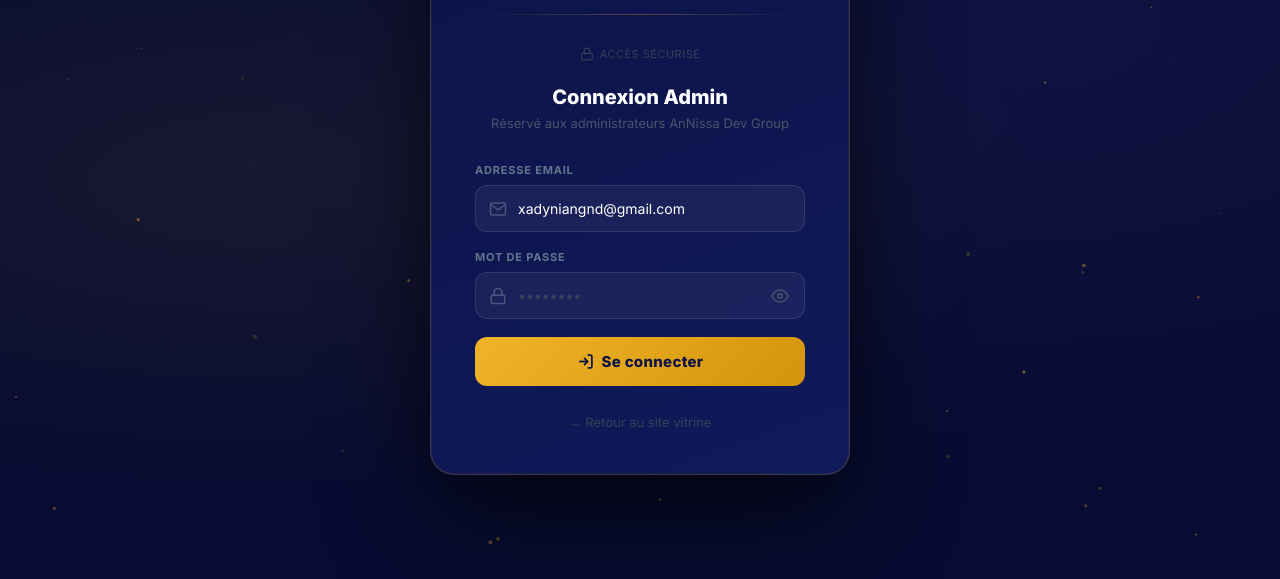
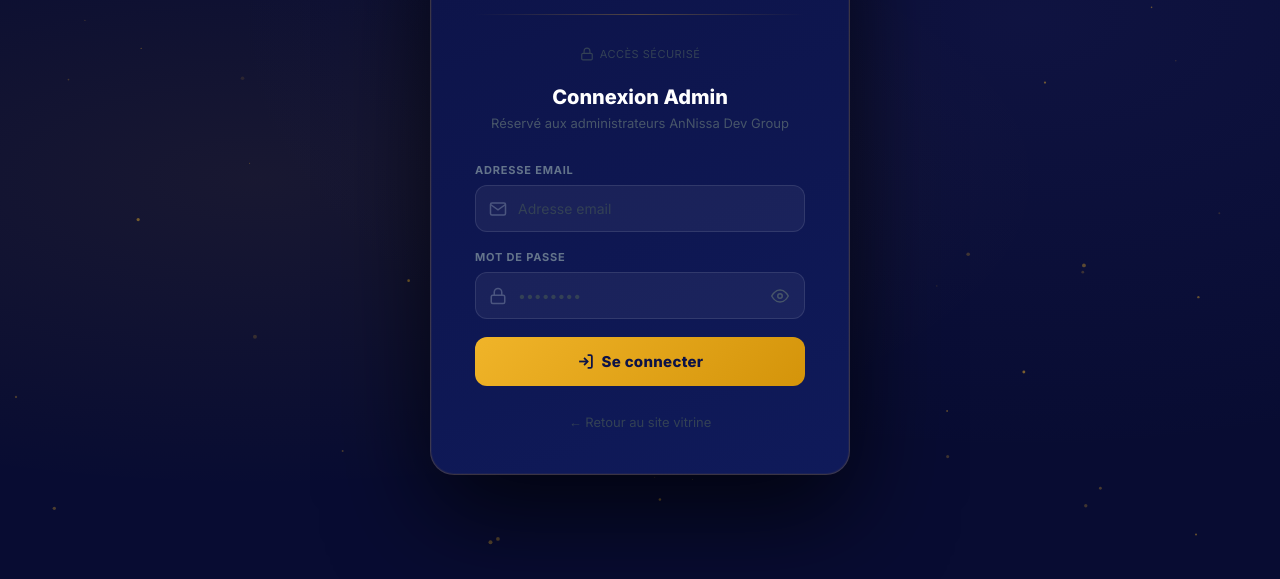
Before and after one commit to AlKoubra/annissadevgroup, a website: page public/admin/login.html in a window 1280 px wide. Shown: the part 221-800 px from the top of the page. Drawn offline with Linux system fonts and the light colour scheme.

Commit message:
fix: remove pre-filled email from login form

```diff
--- a/public/admin/login.html
+++ b/public/admin/login.html
@@ -258,7 +258,7 @@
       <label>Adresse email</label>
       <div class="input-wrap">
         <svg class="input-icon" viewBox="0 0 24 24" fill="none" stroke="#94a3b8" stroke-width="2" width="18" height="18"><path d="M4 4h16c1.1 0 2 .9 2 2v12c0 1.1-.9 2-2 2H4c-1.1 0-2-.9-2-2V6c0-1.1.9-2 2-2z"/><polyline points="22,6 12,13 2,6"/></svg>
-        <input type="email" id="email" placeholder="xadyniangnd@gmail.com" value="xadyniangnd@gmail.com" required autocomplete="email">
+        <input type="email" id="email" placeholder="Adresse email" required autocomplete="email">
       </div>
     </div>
     <div class="form-group">
```
